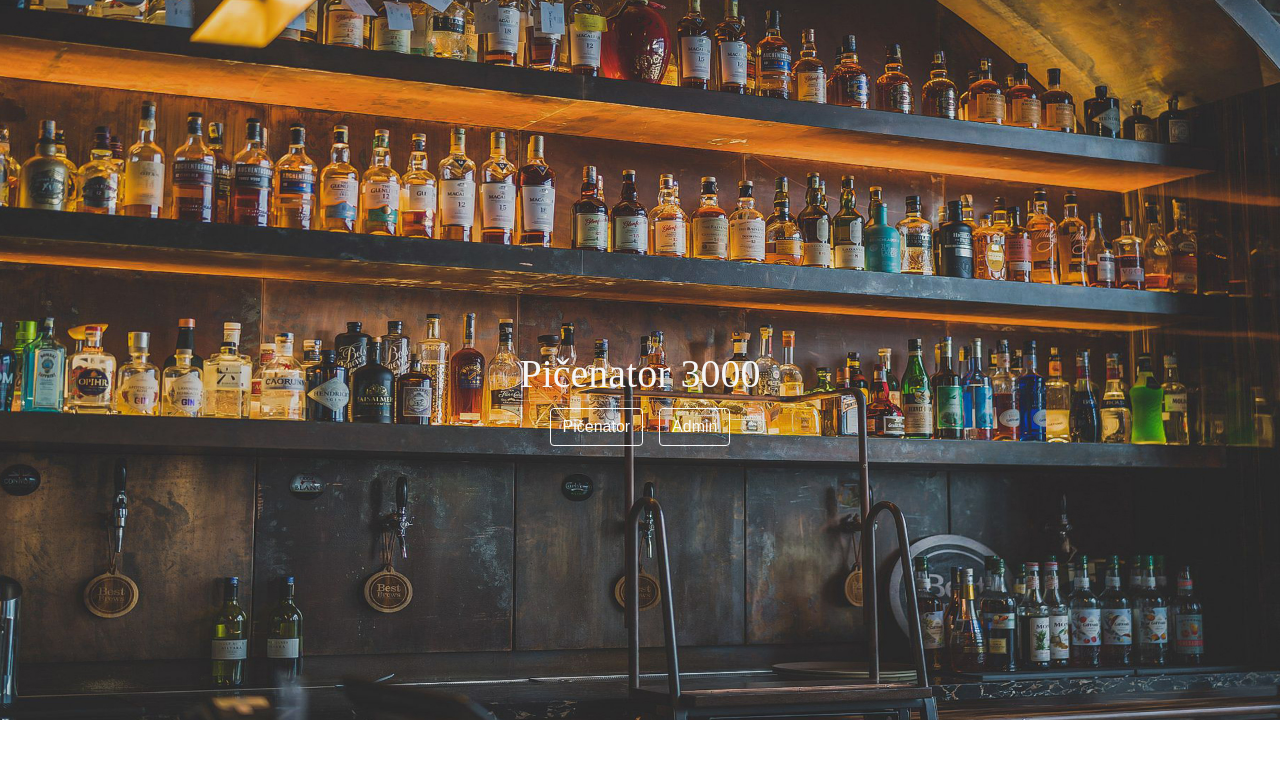
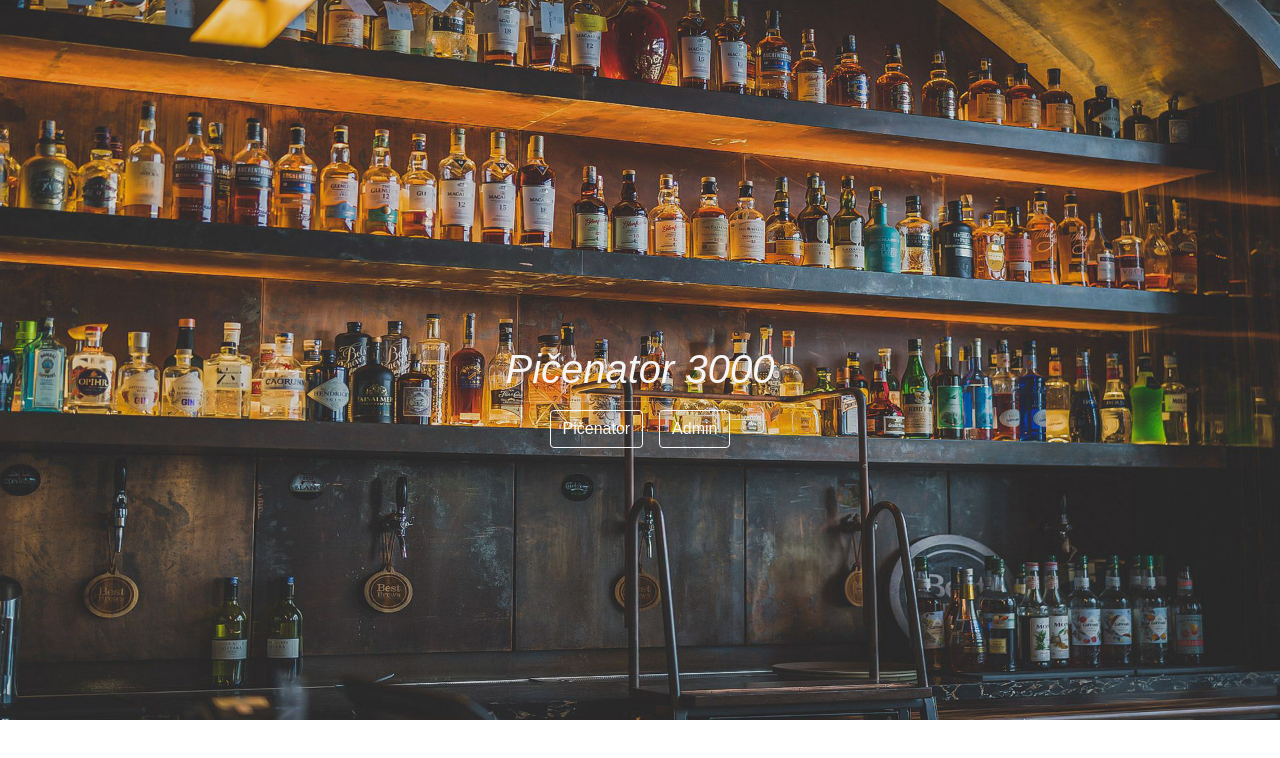
Before and after one commit to MarkoFrankovic/FrontEnd-Picenator3000, a Vue app in the folder frontend/: page / in a window 1280 px wide. Shown: the top 758 px of the page. Built offline with nearby package versions, Linux system fonts and the light colour scheme.

Commit message:
Update HomeView.vue

```diff
--- a/frontend/src/views/HomeView.vue
+++ b/frontend/src/views/HomeView.vue
@@ -1,14 +1,13 @@
 <template>
-  <div class="container">
-    <div class="centered">
-      <div class="bgimg w3-display-container w3-animate-opacity w3-text-white">
-        <div class="w3-display-middle">
-          <h1 class="w3-jumbo w3-animate-top">Pičenator 3000</h1>
-          <hr class="w3-border-grey" style="margin: auto; width: 20%" />
-        </div>
-
+  <div>
+    <div>
+      <div>
         <i>
-          <div class="col d-flex justify-content-center">
+          <div>
+            <div>
+              <h1>Pičenator 3000</h1>
+              <hr class="w3-border-grey" style="margin: auto; width: 100%" />
+            </div>
             <button
               v-on:click="korisnik"
               type="button"
@@ -60,34 +59,10 @@ body,
   align-items: center;
 }
 
-h1 {
-  font-family: "Raleway", gelve;
-  color: whitesmoke;
-  outline-color: rgb(92, 92, 92);
-  width: 1000px;
-  height: 100px;
-  position: fixed;
-  top: 0;
-  bottom: 0;
-  left: 0;
-  right: 0;
-  margin: auto;
-  text-align: center;
-}
-
-hr {
-  color: whitesmoke;
-  outline-color: rgb(92, 92, 92);
-  width: 50%;
-  position: fixed;
-  top: 0;
-  bottom: 0;
-  left: 0;
-  right: 0;
-  margin: auto;
-}
-
 i {
+  display: flex;
+  justify-content: center;
+  align-items: center;
   font-family: "Raleway", sans-serif;
   color: whitesmoke;
   outline-color: rgb(92, 92, 92);
@@ -98,6 +73,11 @@ i {
   left: 0;
   right: 0;
   margin: auto;
+  background-image: url("@/assets/img/thumbnail.jpg");
+  background-repeat: no-repeat;
+  background-size: 100%;
+  width: 100%;
+  height: 100%;
 }
 
 body,
@@ -105,12 +85,4 @@ html {
   min-height: 100%;
   min-width: 100%;
 }
-
-body {
-  background-image: url("@/assets/img/thumbnail.jpg");
-  background-repeat: no-repeat;
-  background-size: 100%;
-  width: 100%;
-  height: 100%;
-}
 </style>
```
